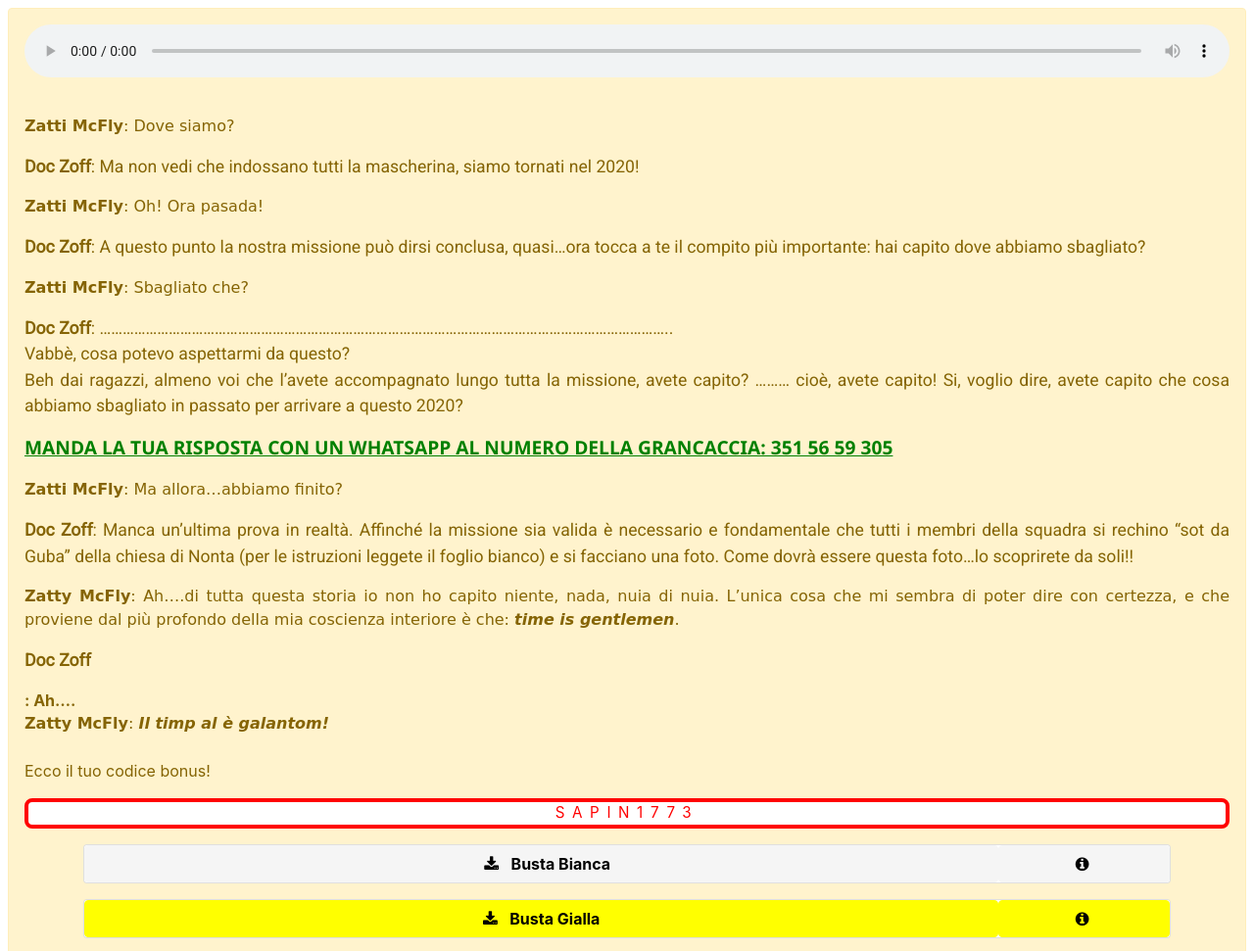
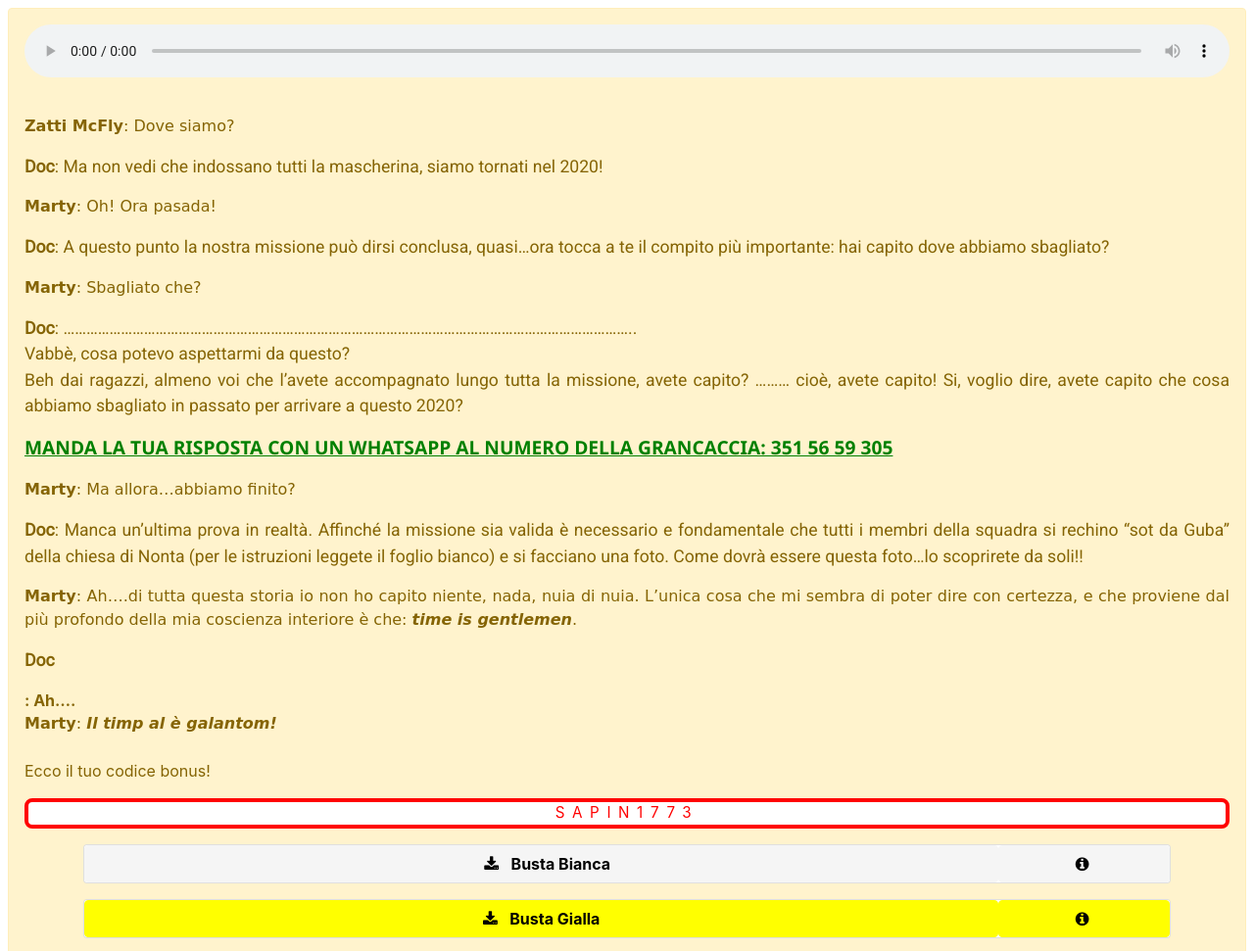
Before and after one commit to grancaccia2020/materiali, a plain HTML site: page percorso-piccoli-busta6b.html in a window 1280 px wide. Shown: the top 971 px of the page at 98% size. Drawn offline with nearby package versions, Linux system fonts and the light colour scheme; a web font is replaced by a local one.

Commit message:
Update percorso-piccoli-busta6b.html

```diff
--- a/percorso-piccoli-busta6b.html
+++ b/percorso-piccoli-busta6b.html
@@ -44,20 +44,20 @@
               </audio>
               <div>
                 <p id="zmf"><b>Zatti McFly</b>:	Dove siamo?</p>
-  <p id="dz"><b>Doc Zoff</b>:	Ma non vedi che indossano tutti la mascherina, siamo tornati nel 2020!</p>
-<p id="zmf"><b>Zatti McFly</b>:	Oh! Ora pasada!</p>
-<p id="dz"><b>Doc Zoff</b>:	A questo punto la nostra missione può dirsi conclusa, quasi…ora tocca a te il compito più importante: hai capito dove abbiamo sbagliato?</p>
-<p id="zmf"><b>Zatti McFly</b>:	Sbagliato che? </p>
-<p id="dz"><b>Doc Zoff</b>:	…………………………………………………………………………………………………………………………………..<br>
+  <p id="dz"><b>Doc</b>:	Ma non vedi che indossano tutti la mascherina, siamo tornati nel 2020!</p>
+<p id="zmf"><b>Marty</b>:	Oh! Ora pasada!</p>
+<p id="dz"><b>Doc</b>:	A questo punto la nostra missione può dirsi conclusa, quasi…ora tocca a te il compito più importante: hai capito dove abbiamo sbagliato?</p>
+<p id="zmf"><b>Marty</b>:	Sbagliato che? </p>
+<p id="dz"><b>Doc</b>:	…………………………………………………………………………………………………………………………………..<br>
 Vabbè, cosa potevo aspettarmi da questo? <br>
 Beh dai ragazzi, almeno voi che l’avete accompagnato lungo tutta la missione, avete capito? ……… cioè, avete capito! Si, voglio dire, avete capito che cosa abbiamo sbagliato in passato per arrivare a questo 2020? </p>
 
 <p style="font-size:120%; color:green; text-decoration: underline; font-family:'Segoe UI', Tahoma, Geneva, Verdana, sans-serif"><b> MANDA LA TUA RISPOSTA CON UN WHATSAPP AL NUMERO DELLA GRANCACCIA: 351 56 59 305</b></p>
-<p id="zmf"><b>Zatti McFly</b>:	Ma allora…abbiamo finito?</p>
-<p id="dz"><b>Doc Zoff</b>:	Manca un’ultima prova in realtà. Affinché la missione sia valida è necessario e fondamentale che tutti i membri della squadra si rechino “sot da Guba” della chiesa di Nonta (per le istruzioni leggete il foglio bianco) e si facciano una foto. Come dovrà essere questa foto…lo scoprirete da soli!!</p>
-<p id="zmf"><b>Zatty McFly</b>:	Ah….di tutta questa storia io non ho capito niente, nada, nuia di nuia. L’unica cosa che mi sembra di poter dire con certezza, e che proviene dal più profondo della mia coscienza interiore è che: <b><i>time is gentlemen</i></b>.</p>
-<p id="dz"><b>Doc Zoff</p>: 	Ah….</b>
-<p id="zmf"><b>Zatty McFly</b>:	<b><i>Il timp al è galantom!</i></b></p>
+<p id="zmf"><b>Marty</b>:	Ma allora…abbiamo finito?</p>
+<p id="dz"><b>Doc</b>:	Manca un’ultima prova in realtà. Affinché la missione sia valida è necessario e fondamentale che tutti i membri della squadra si rechino “sot da Guba” della chiesa di Nonta (per le istruzioni leggete il foglio bianco) e si facciano una foto. Come dovrà essere questa foto…lo scoprirete da soli!!</p>
+<p id="zmf"><b>Marty</b>:	Ah….di tutta questa storia io non ho capito niente, nada, nuia di nuia. L’unica cosa che mi sembra di poter dire con certezza, e che proviene dal più profondo della mia coscienza interiore è che: <b><i>time is gentlemen</i></b>.</p>
+<p id="dz"><b>Doc</p>: 	Ah….</b>
+<p id="zmf"><b>Marty</b>:	<b><i>Il timp al è galantom!</i></b></p>
           </div>
 
           <div class="mt-4">
```
